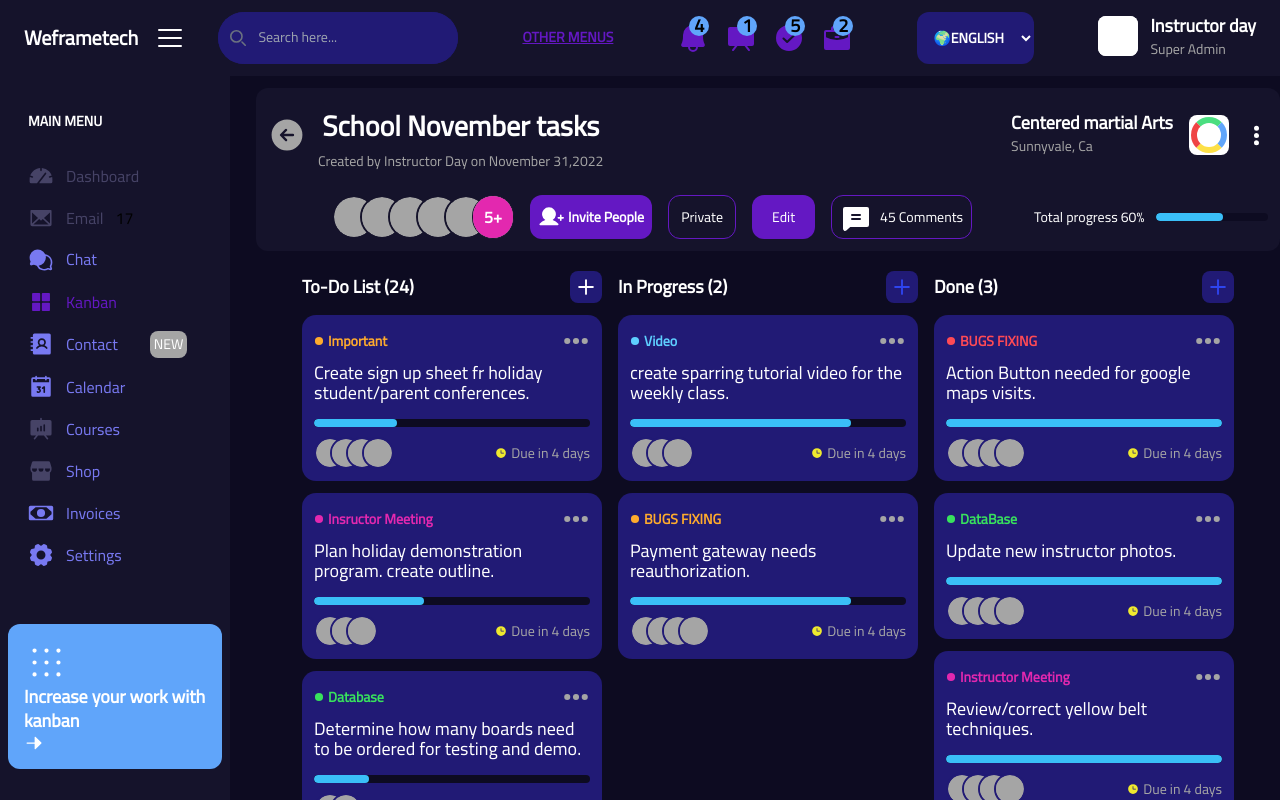
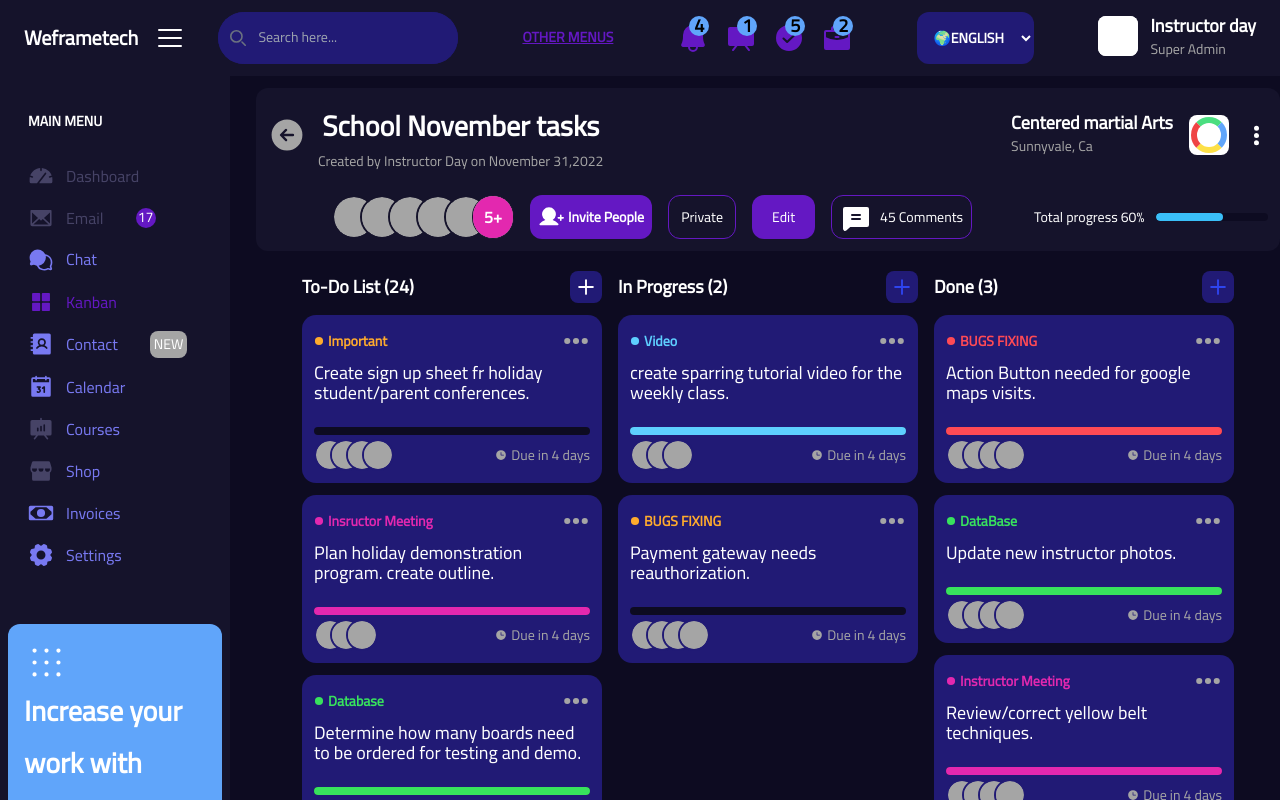
Before and after one commit to anurag-327/Assignment-Anurag, a Next.js app: page / in a window 1280 px wide. Shown: the top 800 px of the page. Built offline with nearby package versions, Linux system fonts and the light colour scheme.

Commit message:
solved list issues

```diff
--- a/components/ListHeading.jsx
+++ b/components/ListHeading.jsx
@@ -1,7 +1,7 @@
 import { Plus } from "phosphor-react"
 const ListHeading = ({name,count,color}) => {
   return (
-    <div className="flex w-[24%] min-w-[300px]  items-center justify-between">
+    <div className="flex  min-w-[290px]  items-center justify-between">
         <h2 className="text-base font-bold text-white">{name} ({count})</h2>
         <div className="flex items-center justify-center w-8 h-8 text-white rounded-lg cursor-pointer bg-primary">
           <Plus size={20} color={color} weight="bold" />
--- a/components/Slider.jsx
+++ b/components/Slider.jsx
@@ -23,7 +23,7 @@ const Slider = () => {
             <a href="#" className="flex items-center gap-3 px-5">
                <Envelope size={26} color="#464366" weight="fill" />
                <span className="text-[#464366]">Email</span>
-               <span classNa href="#"me="flex items-center justify-center w-5 h-5 ml-5 text-sm text-white rounded-full bg-secondary">17</span>
+               <span className="flex items-center justify-center w-5 h-5 ml-5 text-sm text-white rounded-full bg-secondary">17</span>
             </a>
             <a href="#" className="flex gap-3 px-5">
                <ChatsCircle size={26} color="#7879F1" weight="fill" />
@@ -68,7 +68,7 @@ const Slider = () => {
         </div>
         <div className="p-4 mt-10 overflow-hidden bg-blue-400 rounded-xl">
             <DotsNine size={45} color="#ffffff" weight="fill" />
-            <span  className="text-base font-semibold text-white">Increase your work with kanban</span>
+            <span  className="text-lg font-semibold text-white">Increase your work with kanban</span>
             <ArrowRight size={20} color="#ffffff" weight="fill" />
             {/* <div className="bg-blue-50 absolute h-20 w-20 bottom-0 right-[-20px] rounded-full"></div> */}
         </div>
--- a/components/TodoCard.jsx
+++ b/components/TodoCard.jsx
@@ -3,6 +3,8 @@ import { Circle, DotsThreeOutline, Clock, X } from "phosphor-react"
 import AvatarGroup from "./AvatarGroup"
 import { Progress } from 'react-sweet-progress';
 import "react-sweet-progress/lib/style.css";
+// import PropTypes from 'prop-types';
+// import ProgressBar from "@ramonak/react-progress-bar";
 import { useState } from "react";
 const TodoCard = ({item}) => {
     const [open,setOpen]=useState(false);
@@ -13,6 +15,13 @@ const TodoCard = ({item}) => {
         Video:"text-[#5ECFFF]",
         BUGSFIXING:"text-[#FF4A55]"
     }
+    const progressColor={
+        Important:"bg-[#FFAB2D]",
+        InstructorMeeting:"bg-[#E328AF]",
+        Database:"bg-[#38E25D]",
+        Video:"bg-[#5ECFFF]",
+        BUGSFIXING:"bg-[#FF4A55]"
+    }
     const dotColor={
         Important:"#FFAB2D",
         InstructorMeeting:"#E328AF",
@@ -21,7 +30,7 @@ const TodoCard = ({item}) => {
         BUGSFIXING:"#FF4A55"
     }
     const defaultColor=item.color;
-    const progress=item.progress;
+    const progress="w-["+item.progress+"%]";
   return (
     <div className="w-[300px] relative  box-border  bg-primary rounded-[14px]  p-3">
         {
@@ -48,16 +57,21 @@ const TodoCard = ({item}) => {
         <div className="mt-2 text-base text-white ">
             <p>{item.description}</p>
         </div>
-        {/* <div className="w-full p-0 mt-6 rounded-full bg-dark"> */}
-            {/* <div className={` w-[50%]  h-2 rounded-full bg-yellow-01 `}></div> */}
-            <progress className={`w-full mt-4 bg-dark progress progress-info  `} value={item.progress} max="100"></progress>
-        {/* </div> */}
+        <div className="w-[100%] p-0 mt-6 rounded-full bg-dark">
+             <div className={` ${progress}  h-2 rounded-full bg-[${dotColor[defaultColor]}] `}></div>
+            {/* <progress className={`w-full mt-4 bg-dark fill-[${color[defaultColor]}] progress progress-info  `} value={item.progress} max="100"></progress> */}
+            {/* <ProgressBar
+               completed={item.progress}
+               className="bg-blue"
+               barContainerClassName="bg-black"
+            /> */}
+        </div>
         <div className="flex items-center justify-between w-full mt-1">
             <div className="-space-x-4 avatar-group">
                 <AvatarGroup avatars={item.avatars} />
             </div>
             <div className="flex items-center gap-1">
-                <Clock className="text-grey-01 h-[12px] w-[12px]" size={32} color="#efe92e" weight="fill" />
+                <Clock className="text-grey-01 h-[12px] w-[12px]" size={32} color="#A5A5A5" weight="fill" />
                 <p className="text-sm text-grey-01">Due in {item.dueIn} days</p>
             </div>
         </div>
--- a/package.json
+++ b/package.json
@@ -9,6 +9,7 @@
     "lint": "next lint"
   },
   "dependencies": {
+    "@ramonak/react-progress-bar": "^5.0.3",
     "autoprefixer": "10.4.15",
     "framer-motion": "^10.16.4",
     "next": "13.4.19",
```
Also changed, not shown: 1 other file (tests, documents, lock files or other folders).
